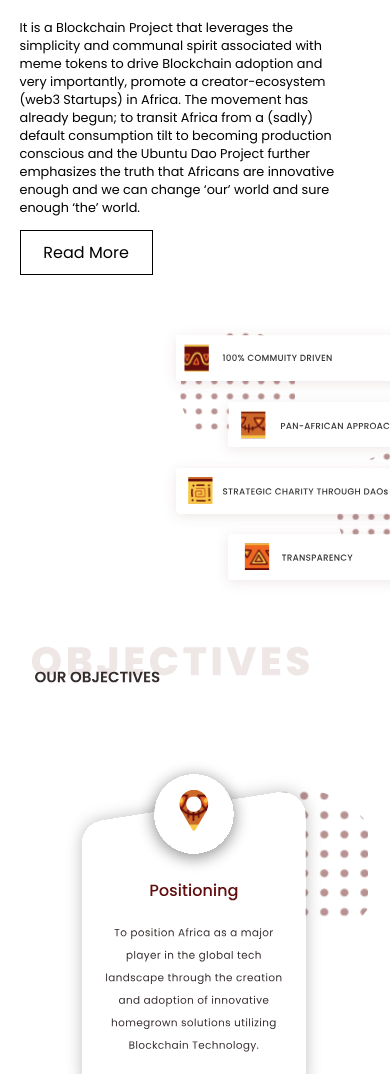
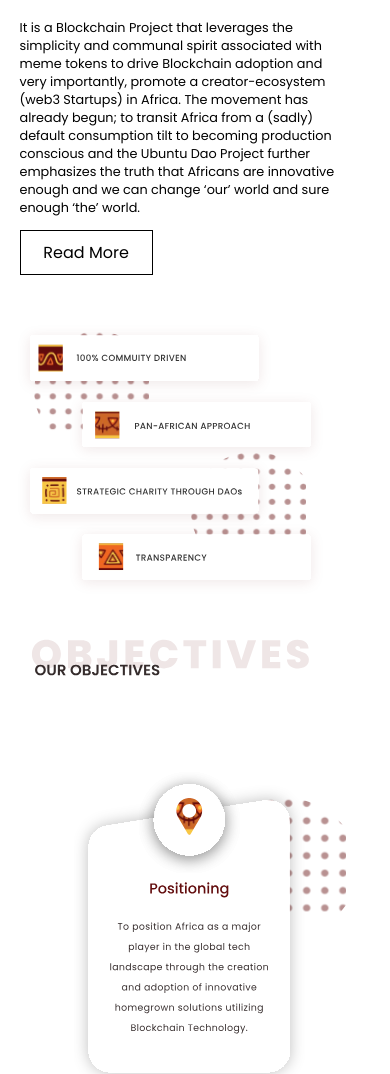
Before and after one commit to ubuntuDAO/ubuntuDao_web, a React (Create React App) app: page / in a window 390 px wide. Shown: the part 1089-2163 px from the top of the page. Built offline with nearby package versions, Linux system fonts and the light colour scheme.

Commit message:
fixed sizing

```diff
--- a/src/App.css
+++ b/src/App.css
@@ -107,7 +107,7 @@
 }
 
 .frame-2{
-    padding: 6rem;
+    padding: 2rem;
     display:flex;
     flex-direction: row;
     width:100%;
@@ -115,7 +115,11 @@
     justify-content: center;
 }
 .about-image{
-    width:40%
+    width:40%;
+     align-items: center;
+    justify-content: center;
+    display:flex;
+    margin-right: 2rem;
 }
 .about-info-section{
     width:40%;
@@ -175,7 +179,7 @@
 }
 
 .objectives-card{
-    margin:0.8rem;
+    margin:0rem;
 }
 
 #tokenomics-page{
@@ -399,7 +403,7 @@
   }
   .about-image-style{
       width:20rem;
-      margin-left: 2rem;
+      margin-right: 2rem;
       align-self: center;
       justify-self: center
   }
--- a/src/App.js
+++ b/src/App.js
@@ -174,7 +174,7 @@
                 <div className="objectives-innercard">
                     <img  alt="info" src={Positioning}
                     style={{
-                       width:"20rem",
+                       width:"18rem",
                        height:"30rem"
                    }}
                     />
@@ -191,7 +191,7 @@
                 <div className="objectives-innercard">
                     <img alt="info"  src={Empowering}
                     style={{
-                       width:"20rem",
+                       width:"18rem",
                        height:"30rem"
                    }}
                     />
@@ -208,7 +208,7 @@
                 <div className="objectives-innercard">
                    <img alt="info"  src={Creativity}
                    style={{
-                       width:"18rem",
+                       width:"15rem",
                        height:"30rem"
                    }}
                    />
@@ -226,7 +226,7 @@
                    <img alt="info"  src={Promotion}
                    id="promotion"
                    style={{
-                       width:"23rem",
+                       width:"20rem",
                        height:"30rem"
                    }}
                    />
```
Also changed, not shown: 12 other files (tests, documents, lock files or other folders).
